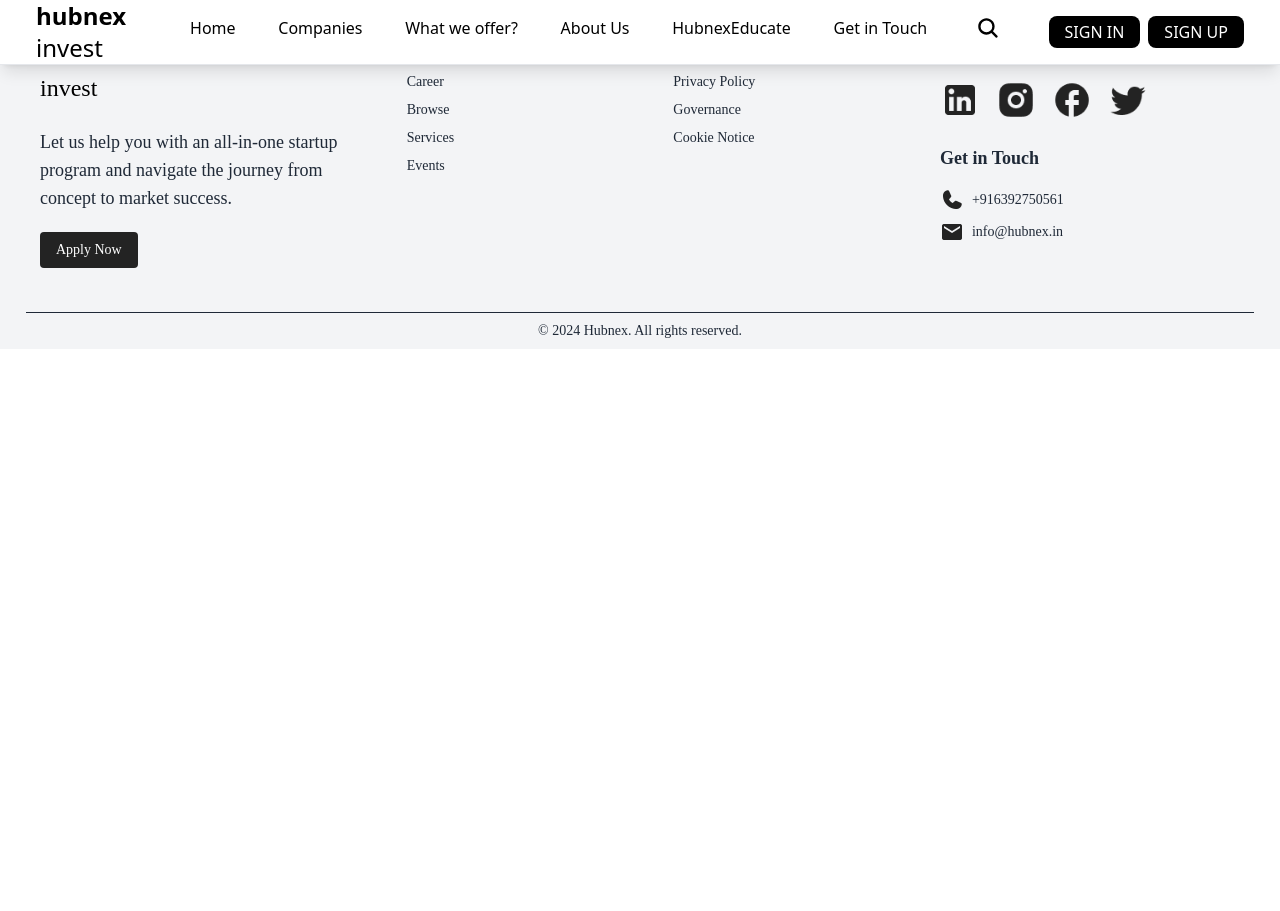
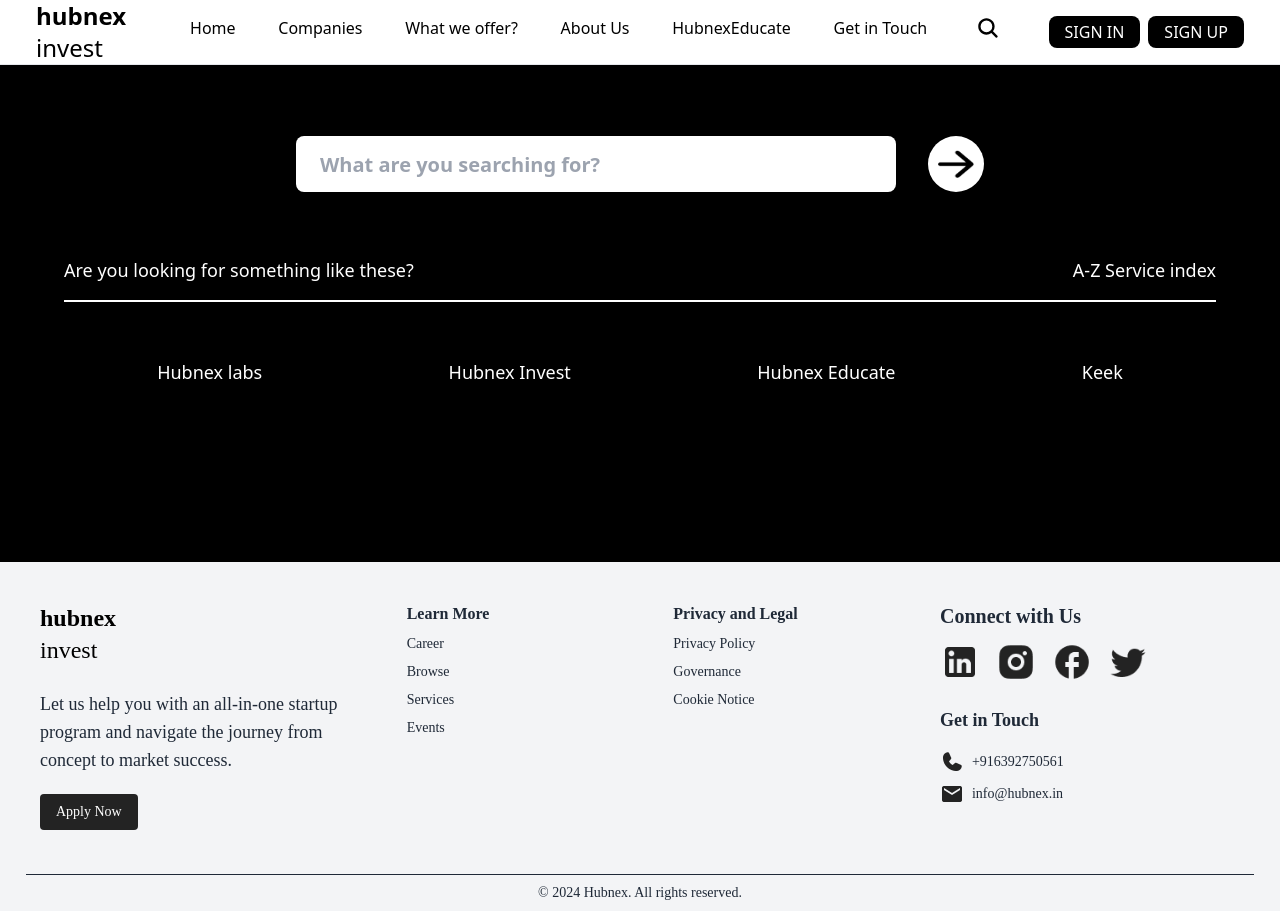
Before and after one commit to Harshaltwc123/assignment-deploy-vercel, a React (Vite) app: page /search in a window 1280 px wide. Before the commit the page ends 800 px from the top, so only its background shows below. Built offline with nearby package versions, Linux system fonts and the light colour scheme.

Commit message:
add search

```diff
--- a/src/App.jsx
+++ b/src/App.jsx
@@ -11,6 +11,7 @@
 import Technology from "./component/Technology";
 import Investment from "./component/Investment";
 import Ecosystem from "./component/Ecosystem";
+import Search from "./component/Search";
 
 function App() {
   return (
@@ -33,6 +34,7 @@
         <Route path="/aboutus" element={<h1 className="text-center mt-10"><Aboutus/></h1>} />
         <Route path="/hubnexeducate" element={<h1 className="text-center mt-10"><Hubnexeducate/></h1>} />
         <Route path="/getintouch" element={<h1 className="text-center mt-10"><Getintouch/></h1>} />
+        <Route path="/search" element={<h1 className="text-center mt-10"><Search/></h1>} />
         <Route path="/strategic" element={<h1 className="text-center mt-10"><Strategic/></h1>} />
         <Route path="/technology" element={<h1 className="text-center mt-10"><Technology/></h1>} />
         <Route path="/investment" element={<h1 className="text-center mt-10"><Investment/></h1>} />
--- a/src/component/Navbar1.jsx
+++ b/src/component/Navbar1.jsx
@@ -78,7 +78,9 @@
               </Link>
             </li>
             <li>
+              <Link to="/search">
               <IoSearch className="h-6 w-9" />
+              </Link>
             </li>
             <ul className="flex gap-2">
               <li>
--- /dev/null
+++ b/src/component/Search.jsx
@@ -0,0 +1,31 @@
+import React from 'react'
+import img1 from "../assets/Rightarrow.png"
+
+function Search() {
+  return (
+    <>
+    <div className='bg-black text-white flex flex-col justify-center items-center pt-24'>
+        <div className='flex xs:gap-8 ms:gap-4 pb-12 '>
+            <input type="text" placeholder='What are you searching for?' className='md:w-[600px] sm:w-[500px] xs:w-[400px] ms:w-[280px] md:h-14 sm:h-12 xs:h-10 pl-6 rounded-lg bg-slate-250 xs:text-xl ms:text-[16px] text-black font-semibold'/>
+            <div className='bg-white md:w-14 sm:w-12 xs:w-10 ms:w-6 rounded-full flex justify-center items-center'>
+            <img src={img1} alt="" className=' rounded-2xl md:w-9 sm:w-7 xs:w-5 ms:w-4 sm:h-7 xs:h-5 ms:h-4 '/>
+            </div>
+        </div>
+        <div className='w-[90%] flex justify-between border-b-2 border-white mb-14'>
+            <h1 className='py-4 sm:text-lg xs:text-sm ms:text-[11px]'>Are you looking for something like these?</h1>
+            <h1 className='py-4 sm:text-lg xs:text-sm ms:text-[11px]'>A-Z Service index</h1>
+        </div>
+        <div className='w-[90%] mb-44'>
+            <ul className=' flex justify-around items-center sm:text-lg xs:text-sm ms:text-[11px]'>
+                <li>Hubnex  labs</li>
+                <li>Hubnex  Invest</li>
+                <li>Hubnex Educate</li>
+                <li>Keek</li>
+            </ul>
+        </div>
+    </div>
+    </>
+  )
+}
+
+export default Search
```
Also changed, not shown: src/assets/Rightarrow.png (added).
